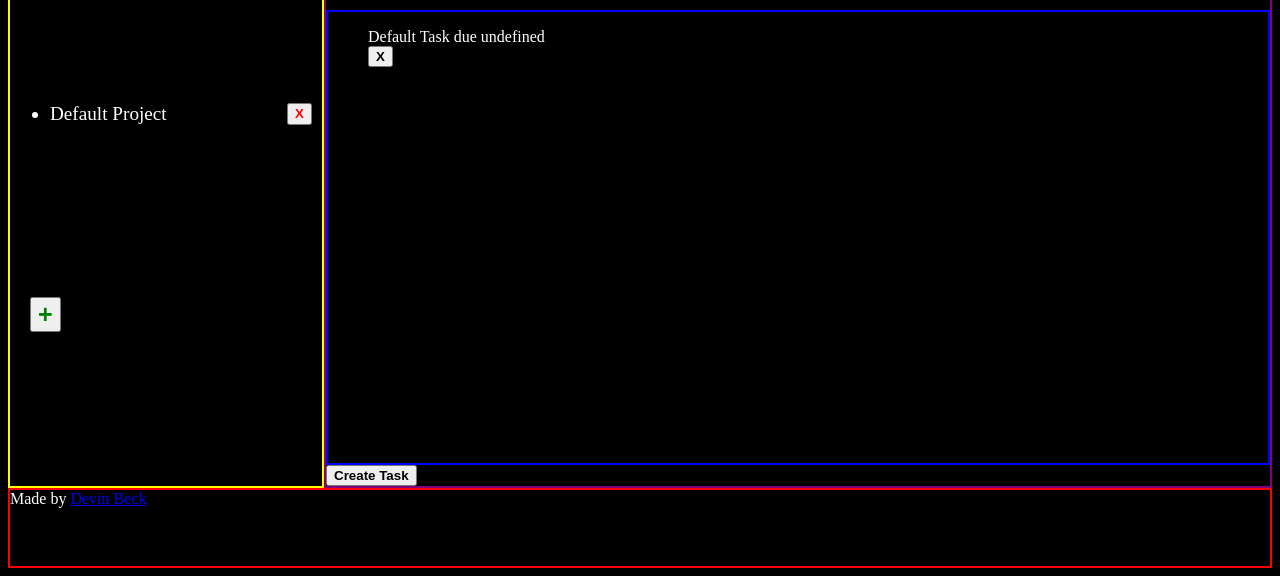
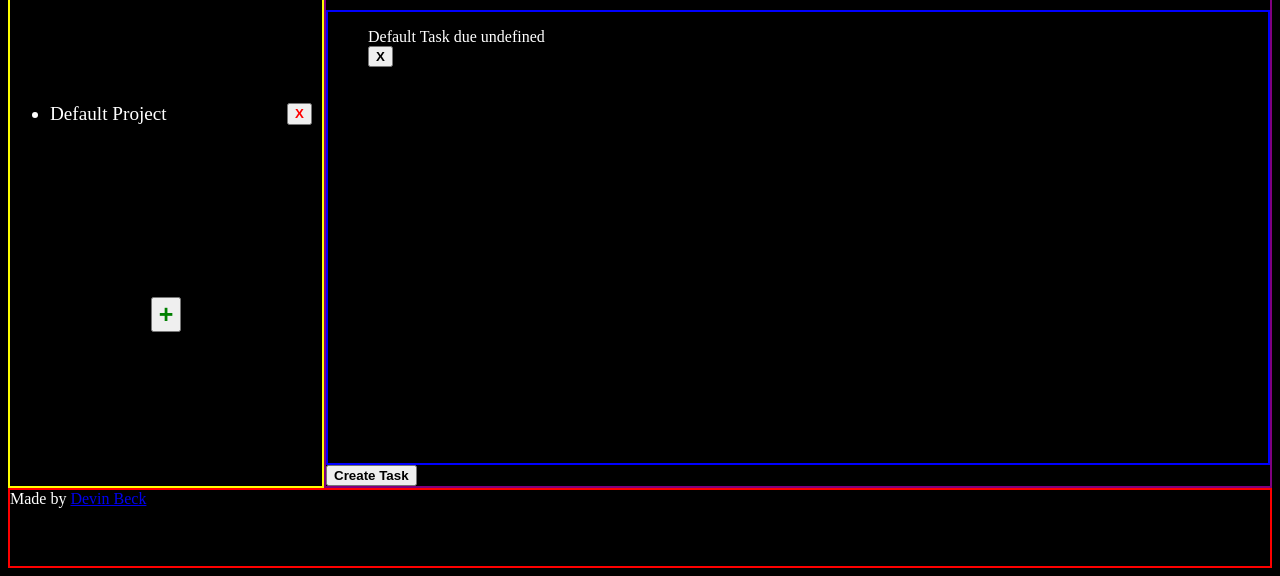
Before and after one commit to devin6beck/todo-list, a website built with webpack: page dist/index.html in a window 1280 px wide. Shown: the part 240-816 px from the top of the page. Built offline with nearby package versions, Linux system fonts and the light colour scheme.

Commit message:
moved createProject button to center

```diff
--- a/notes.txt
+++ b/notes.txt
@@ -1,8 +1,5 @@
 
 CSS to make it looks better
-
-Remove the way a project is created right now and make it more lie Create task
-button. It should bring up an input form for the title of the project
 
 add more detail when the task is displays... due date, date created, notes
 
--- a/src/initial.js
+++ b/src/initial.js
@@ -56,23 +56,15 @@ function createSidebar() {
   const aside = document.createElement('aside');
   const sideList = document.createElement('ul');
   const btnNewList = document.createElement('button');
-  const inputNewList = document.createElement('input');
   const divNewList = document.createElement('div');
 
   aside.classList.add('sidebar');
   sideList.classList.add('project-list');
   btnNewList.classList.add('btn-new-project');
-  divNewList.classList.add('new-project-input-container');
 
   btnNewList.textContent = '+';
-
-  // const testX = document.createElement('li');
-  // testX.textContent = "test";
-
-  // aside.appendChild(testX);
-  divNewList.appendChild(btnNewList);
   aside.appendChild(sideList)
-  aside.appendChild(divNewList);
+  aside.appendChild(btnNewList);
 
 
   return aside
--- a/src/style.css
+++ b/src/style.css
@@ -64,8 +64,7 @@ body {
   word-wrap: break-word;
 }
 
-.project-container,
-.new-project-input-container {
+.project-container{
   display: flex;
   justify-content: space-between;
   margin-right: 10px;
@@ -84,6 +83,7 @@ button {
 .btn-new-project {
   font-size: 25px;
   color: green;
+  align-self: center;
 }
 
 /* .btn-task {
```
Also changed, not shown: 1 other file.
